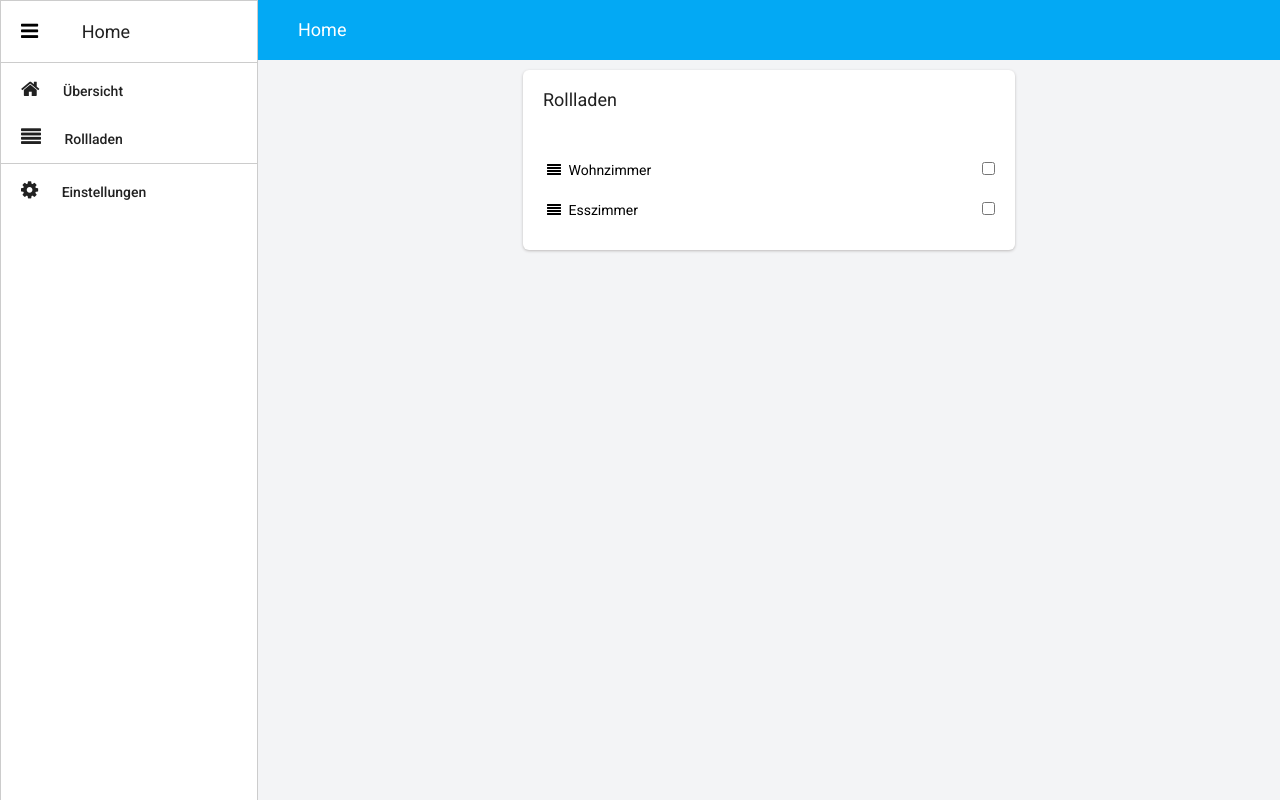
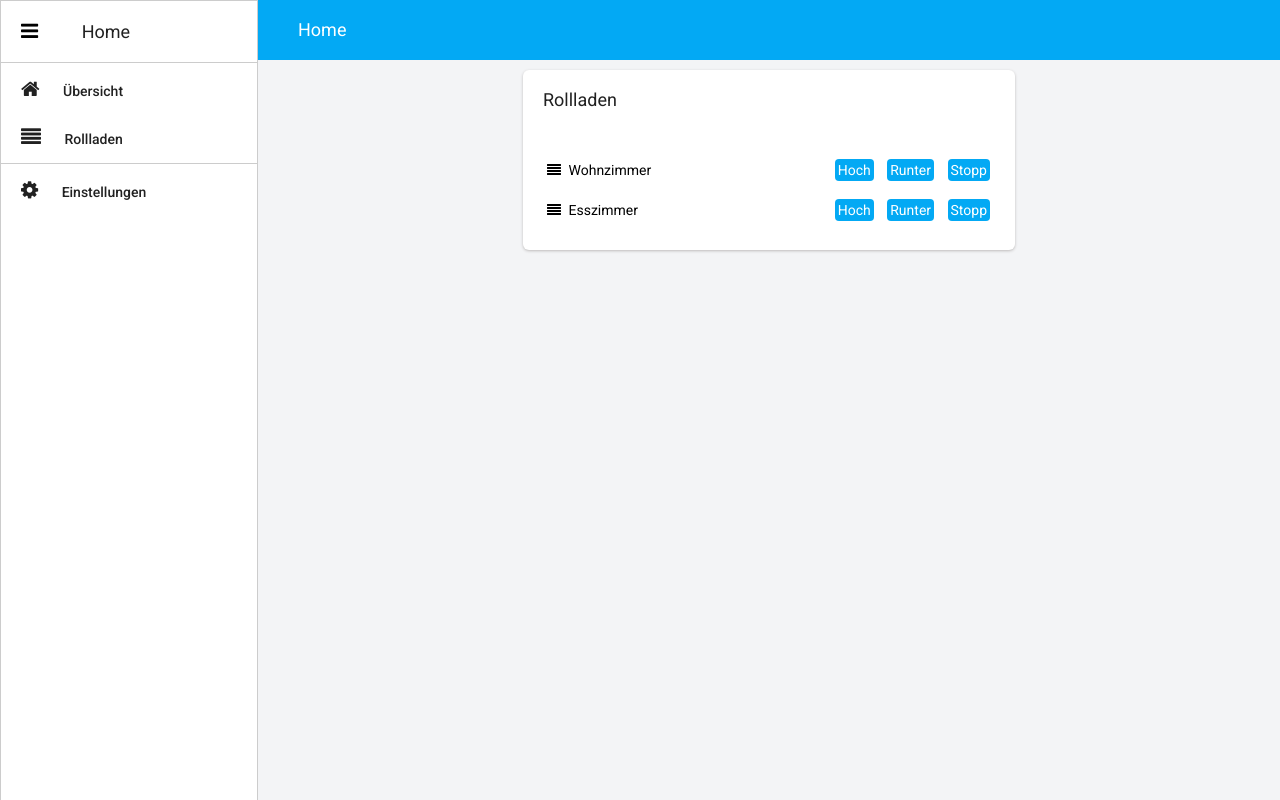
Before and after one commit to Jogi04/Rollladensteuerung, a Flask app: page / in a window 1280 px wide. Run offline with Flask 2, Linux system fonts and the light colour scheme.

Commit message:
added buttons for shutter control

```diff
--- a/Rollladensteuerung/static/base.css
+++ b/Rollladensteuerung/static/base.css
@@ -48,6 +48,16 @@ input[type=text], select {
     background: var(--primary-color);
     color: white;
     padding: 10px;
+    border-radius: 4px;
+    border: none;
+    cursor: pointer;
+}
+
+.btn {
+    margin: 5px;
+    padding: 3px;
+    background: var(--primary-color);
+    color: white;
     border-radius: 4px;
     border: none;
     cursor: pointer;
--- a/Rollladensteuerung/templates/rollladen.html
+++ b/Rollladensteuerung/templates/rollladen.html
@@ -11,23 +11,33 @@
             {% for shutter in shutters %}
                 <div class="card-content-item">
                     <div class="card-item-title">
-                        {% if shutter.state == 'close' %}
+                        {% if shutter.state == '1' %}
                         <span class="content-icon" style="color: #03a9f4;"><i class="fa fa-align-justify"></i></span>
                         {% else %}
                         <span class="content-icon"><i class="fa fa-align-justify"></i></span>
                         {% endif %}
                     <span>{{ shutter.room }}</span>
                     </div>
-                    <form action="/handle_shutter_change" method="POST">
-                        {% if shutter.state == 'close' %}
-                        <input type="checkbox" name="state" value="close" onchange="this.form.submit()" checked/>
-                        {% else %}
-                        <input type="checkbox" name="state" value="close" onchange="this.form.submit()"/>
-                        {% endif %}
-                        <input type="hidden" name="state" value="open"/>
+                    <form action="/handle_shutter_change" id="open" method="POST">
+                        <input type="hidden" name="state" value="0"/>
                         <input type="hidden" name="room" value="{{ shutter.room }}"/>
                         <input type="hidden" name="ip" value="{{ shutter.ip }}"/>
                     </form>
+                    <form action="/handle_shutter_change" id="close" method="POST">
+                        <input type="hidden" name="state" value="1"/>
+                        <input type="hidden" name="room" value="{{ shutter.room }}"/>
+                        <input type="hidden" name="ip" value="{{ shutter.ip }}"/>
+                    </form>
+                    <form action="/handle_shutter_change" id="stop" method="POST">
+                        <input type="hidden" name="state" value="2"/>
+                        <input type="hidden" name="room" value="{{ shutter.room }}"/>
+                        <input type="hidden" name="ip" value="{{ shutter.ip }}"/>
+                    </form>
+                    <div>
+                        <button class="btn" type="submit" form="open">Hoch</button>
+                        <button class="btn" type="submit" form="close">Runter</button>
+                        <button class="btn" type="submit" form="stop">Stopp</button>
+                    </div>
                 </div>
             {% endfor %}
             </div>
```
